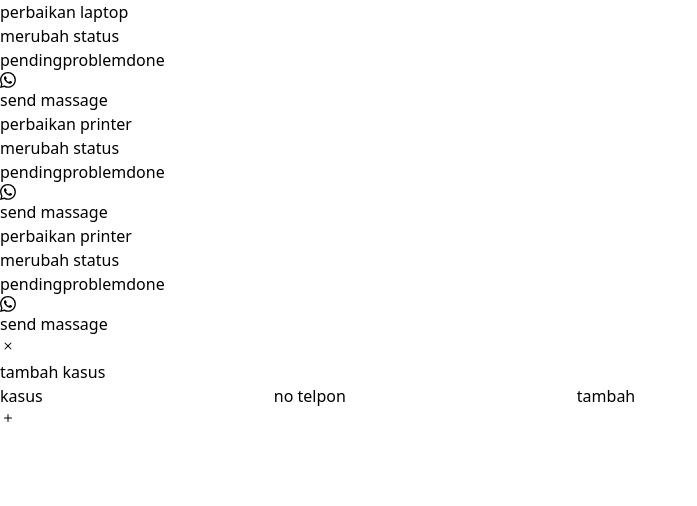
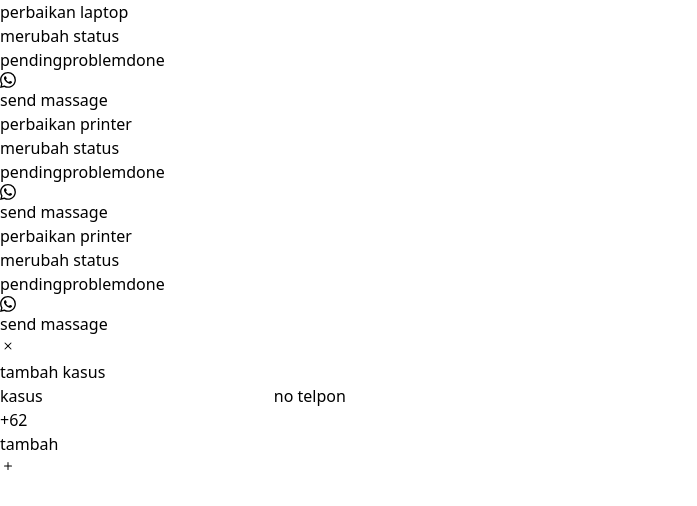
Before and after one commit to Devanoyudhistira/project-toko, a React (Vite) app: page / in a window 1280 px wide. Both pictures are taken after a click on the button 8 px from the left and 346 px from the top of the page. Shown: the top 506 px of the page, without its empty margins (0-697 px from the left). Built offline with nearby package versions, Linux system fonts and the light colour scheme.

Commit message:
fix:add indivate about number

```diff
--- a/src/App.jsx
+++ b/src/App.jsx
@@ -106,7 +106,10 @@ function App() {
           </label>
           <label htmlFor="phone-number" className="flex flex-col">
             no telpon
+            <div className="flex " >
+              <span className="p-1 -mr-1 rounded-tl-full rounded-bl-full border-2 border-black" >+62</span>
               <input className="outline-none border-2 border-black px-2" type="number" ref={telephone} name="kasus" id="phone=number" />
+            </div>
           </label>
           <button type="submit" className=" justify-self-end border mt-3 bg-blue-400/40 border-black shadow-[2px_2px_0_black]" >tambah</button>
         </form>}
```
Lines whose indentation alone changed are shown as unchanged.
